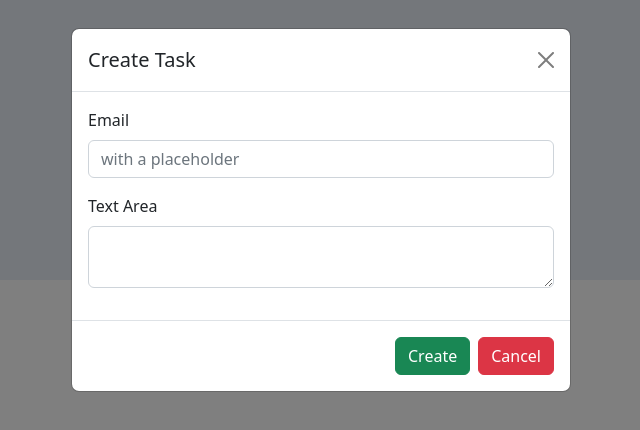
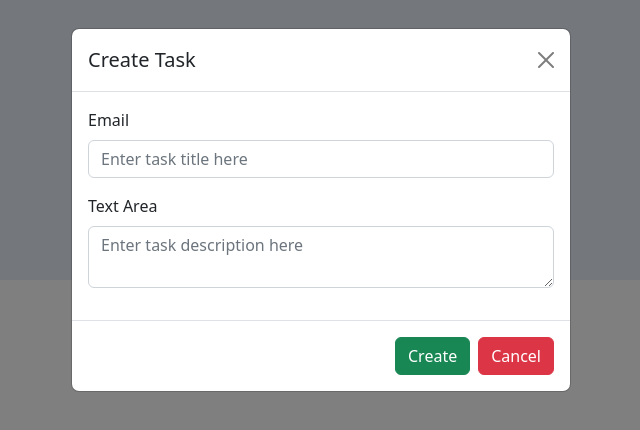
Before and after one commit to Azizbek98/ReactJS-Small-Apps, a React (Create React App) app in the folder todo-app/: page / in a window 1280 px wide. Both pictures are taken after a click on the button "Create task". Shown: the top 430 px of the page, without its empty margins (319-959 px from the left). Built offline with nearby package versions, Linux system fonts and the light colour scheme.

Commit message:
feat: adding new elements from reactstrap library

```diff
--- a/todo-app/src/Forms/ModalForm/ModalForm.jsx
+++ b/todo-app/src/Forms/ModalForm/ModalForm.jsx
@@ -9,17 +9,22 @@ const ModalForm = ({ modal, toggle }) => {
       <ModalBody>
         <Form>
           <FormGroup>
-            <Label for="exampleEmail">Email</Label>
+            <Label for="task-title">Email</Label>
             <Input
-              id="exampleEmail"
-              name="email"
-              placeholder="with a placeholder"
-              type="email"
+              id="task-title"
+              name="title"
+              placeholder="Enter task title here"
+              type="text"
             />
           </FormGroup>
           <FormGroup>
-            <Label for="exampleText">Text Area</Label>
-            <Input id="exampleText" name="text" type="textarea" />
+            <Label for="task-description">Text Area</Label>
+            <Input
+              id="task-description"
+              name="text"
+              type="textarea"
+              placeholder="Enter task description here"
+            />
           </FormGroup>
         </Form>
       </ModalBody>
```
